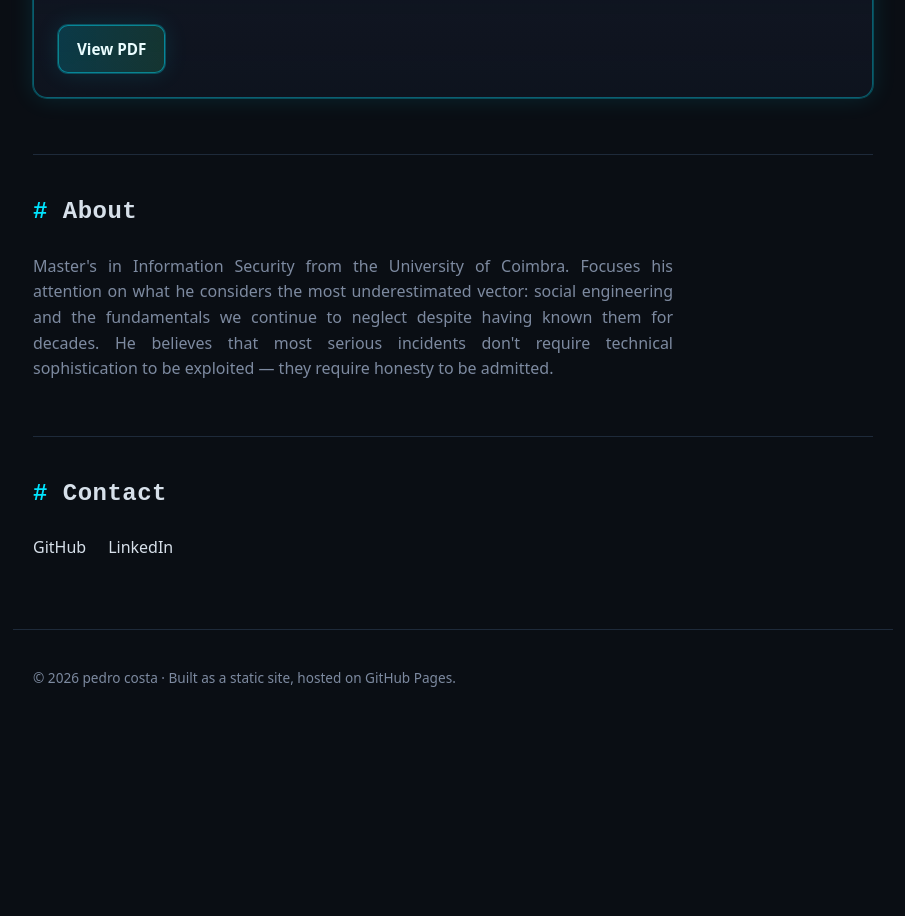
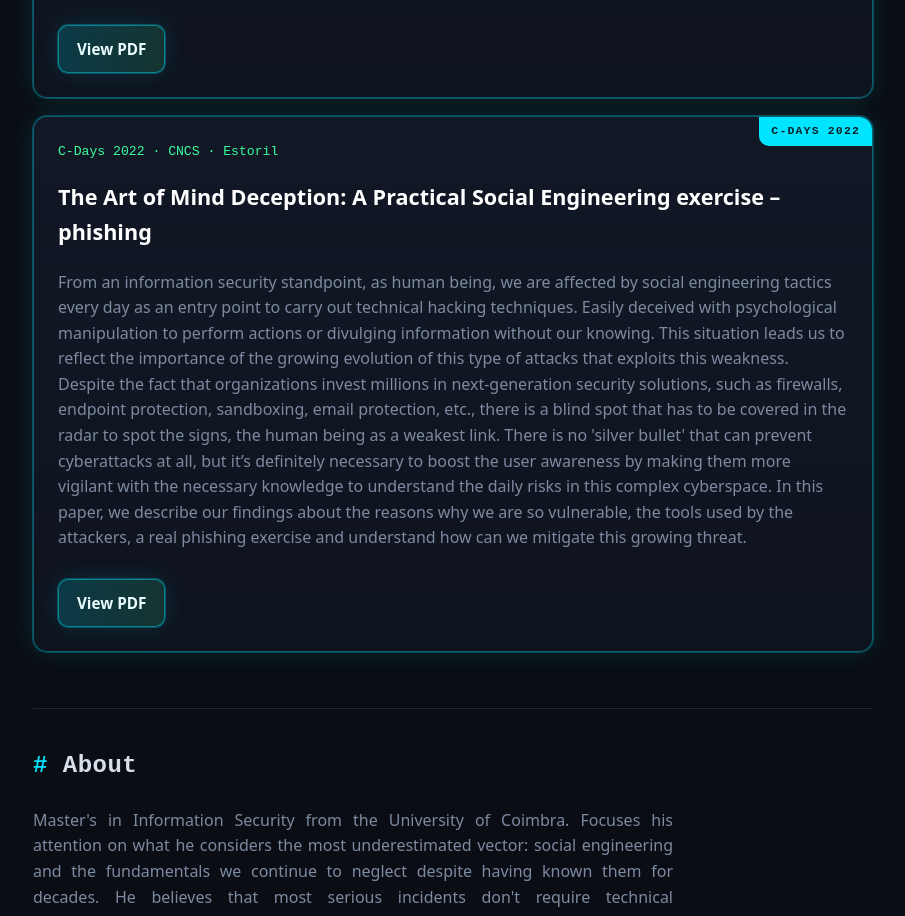
Before and after one commit to w33w33/github.io, a plain HTML site: page index.html in a window 1280 px wide. Shown: the part 1455-2371 px from the top of the page, without its empty margins (187-1092 px from the left). Before the commit the page ends 2194 px from the top, so only its background shows below. Drawn offline with Linux system fonts and the light colour scheme.

Commit message:
Update index.html

```diff
--- a/index.html
+++ b/index.html
@@ -82,6 +82,23 @@ This talk isn't about AI; it's about what AI is exploiting, and what we still fa
           </div>
         </div>
       </article>
+ <!-- C-Days 2022 -->
+      <article class="card featured">
+        <div class="card-tag">C-Days 2022</div>
+        <div class="card-body">
+        <div class="card-actions">
+          <p class="card-meta">C-Days 2022 · CNCS · Estoril</p>
+          <h3 class="card-title">The Art of Mind Deception: A Practical Social Engineering exercise – phishing</h3>
+          <p class="card-text">
+From an information security standpoint, as human being, we are affected by social engineering tactics every day as an entry point to carry out technical hacking techniques. Easily deceived with psychological manipulation to perform actions or divulging information without our knowing. This situation leads us to reflect the importance of the growing evolution of this type of attacks that exploits this weakness. Despite the fact that organizations invest millions in next-generation security solutions, such as firewalls, endpoint protection, sandboxing, email protection, etc., there is a blind spot that has to be covered in the radar to spot the signs, the human being as a weakest link. There is no 'silver bullet' that can prevent cyberattacks at all, but it’s definitely necessary to boost the user awareness by making them more vigilant with the necessary knowledge to understand the daily risks in this complex cyberspace. In this paper, we describe our findings about the reasons why we are so vulnerable, the tools used by the attackers, a real phishing exercise and understand how can we mitigate this growing threat.
+          </p>
+          <div class="card-actions">
+            <a class="btn btn-primary" href="assets/c-days-2022.pdf" target="_blank" rel="noopener">
+              View PDF
+            </a>
+          </div>
+        </div>
+      </article>
     </section>
     <!-- ABOUT -->
 
```
